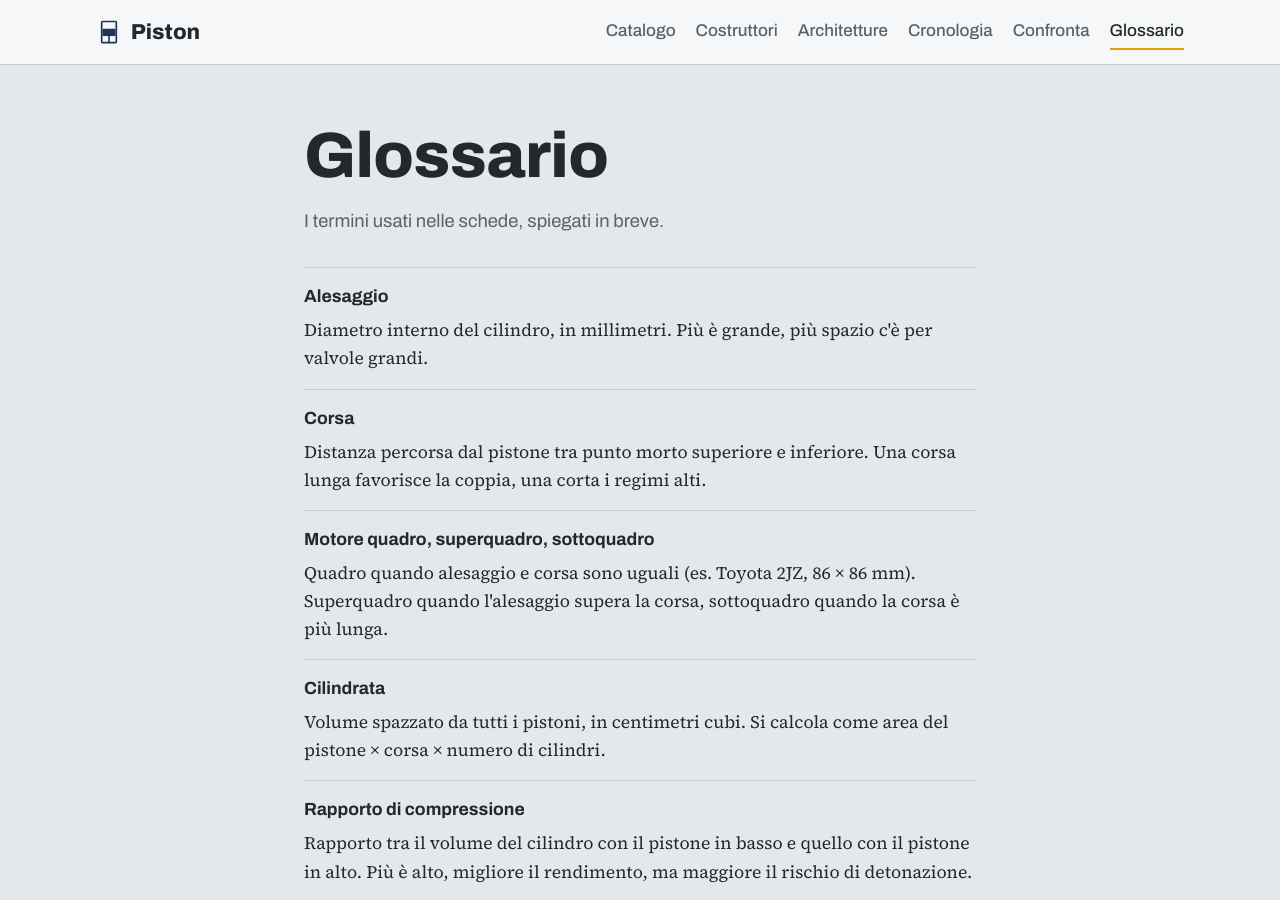
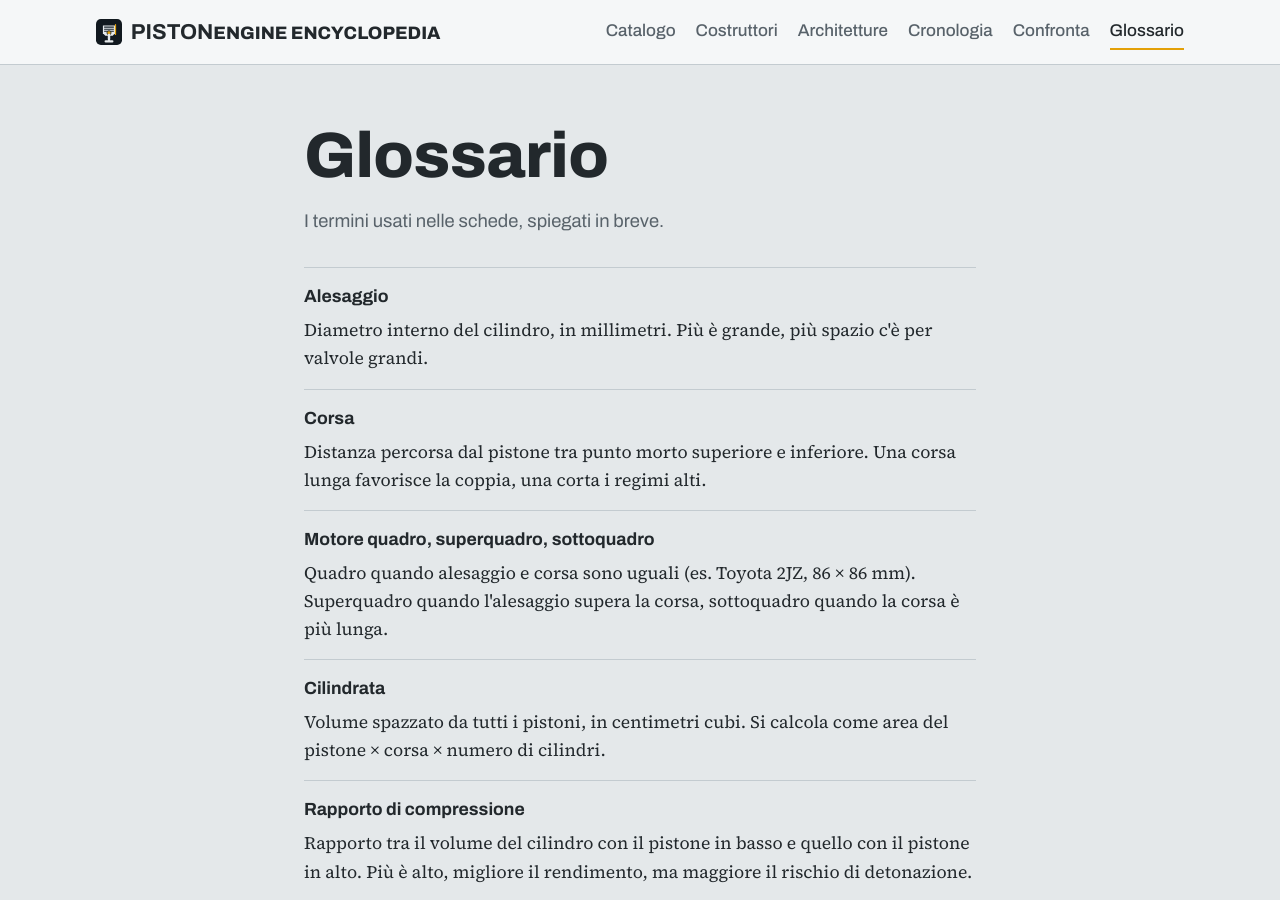
Before and after one commit to anomaly73bit/piston, a Jekyll site: the page built from glossario.html, in a window 1280 px wide and 900 px high. Built offline with Jekyll 4.4.1, drawn with Linux system fonts in a browser that asks for light colours.

Commit message:
Introduce responsive motorsport wordmark in site header

```diff
--- a/_layouts/default.html
+++ b/_layouts/default.html
@@ -16,8 +16,8 @@
   <header class="testata">
     <div class="riga">
       <a class="marchio" href="{{ '/' | relative_url }}" aria-label="Piston, pagina iniziale">
-        <svg class="marchio-icona" viewBox="0 0 32 32" aria-hidden="true"><rect x="7" y="3" width="18" height="26" rx="1"/><rect class="pistone" x="9" y="13" width="14" height="7"/><line x1="16" y1="20" x2="16" y2="29"/></svg>
-        <span>Piston</span>
+        <img class="marchio-icona" src="{{ '/assets/favicon.svg' | relative_url }}" width="42" height="42" alt="" aria-hidden="true">
+        <span class="marchio-testo"><strong>PISTON</strong><small>ENGINE ENCYCLOPEDIA</small></span>
       </a>
       <nav class="menu" aria-label="Sezioni">
         {% assign voci = "Catalogo|/,Costruttori|/costruttori/,Architetture|/architetture/,Cronologia|/cronologia/,Confronta|/confronta/,Glossario|/glossario/" | split: "," %}
```
